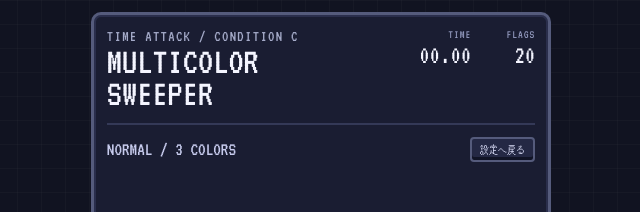
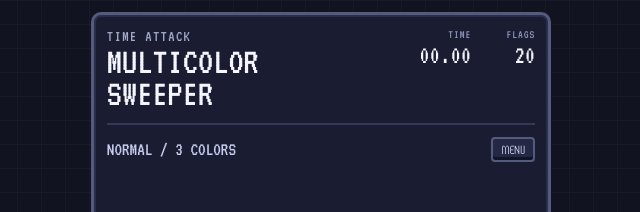
Before and after one commit to hanagemaru/multicolor-sweeper, a React (Vite) app: page / in a window 1280 px wide. Both pictures are taken after a click on the button "START". Shown: the top 212 px of the page, without its empty margins (319-959 px from the left). Built offline with nearby package versions, Linux system fonts and the light colour scheme.

Commit message:
Clean up user-facing game copy

```diff
--- a/src/App.tsx
+++ b/src/App.tsx
@@ -124,7 +124,8 @@ export default function App(): React.JSX.Element {
       setPhase("playing");
     } catch (error) {
       if (generationRequestRef.current !== requestId) return;
-      setErrorMessage(error instanceof Error ? error.message : String(error));
+      console.error("Board generation failed", error);
+      setErrorMessage("盤面を生成できませんでした。もう一度お試しください。");
       setPhase("error");
     } finally {
       window.clearTimeout(indicatorTimer);
@@ -176,7 +177,7 @@ export default function App(): React.JSX.Element {
   const statusText: Record<Phase, string> = {
     settings: "難易度と色数を選んでください",
     "awaiting-first": "好きなマスをタップしてください",
-    generating: showGenerating ? "NO-GUESS盤面を生成中…" : "",
+    generating: showGenerating ? "盤面を生成中…" : "",
     playing: "タップで開く・スワイプで旗",
     won: "CLEAR!",
     lost: "GAME OVER",
@@ -192,7 +193,7 @@ export default function App(): React.JSX.Element {
       <section className="game-panel" aria-labelledby="game-title">
         <header className="game-header">
           <div>
-            <p className="eyebrow">TIME ATTACK / CONDITION C</p>
+            <p className="eyebrow">TIME ATTACK</p>
             <h1 id="game-title">MULTICOLOR SWEEPER</h1>
           </div>
           <div className="metrics" aria-label="ゲーム情報">
@@ -247,7 +248,7 @@ export default function App(): React.JSX.Element {
           <>
             <div className="game-meta">
               <span>{selectedDifficulty?.label} / {colorCount} COLORS</span>
-              <button type="button" onClick={resetToSettings}>設定へ戻る</button>
+              <button type="button" onClick={resetToSettings}>MENU</button>
             </div>
             <div className="board-wrap">
               <GameBoard
@@ -262,7 +263,6 @@ export default function App(): React.JSX.Element {
                 <div className="generating-overlay" role="status">
                   <span className="spinner" />
                   <strong>GENERATING</strong>
-                  <small>NO-GUESS BOARD</small>
                 </div>
               ) : null}
             </div>
```
